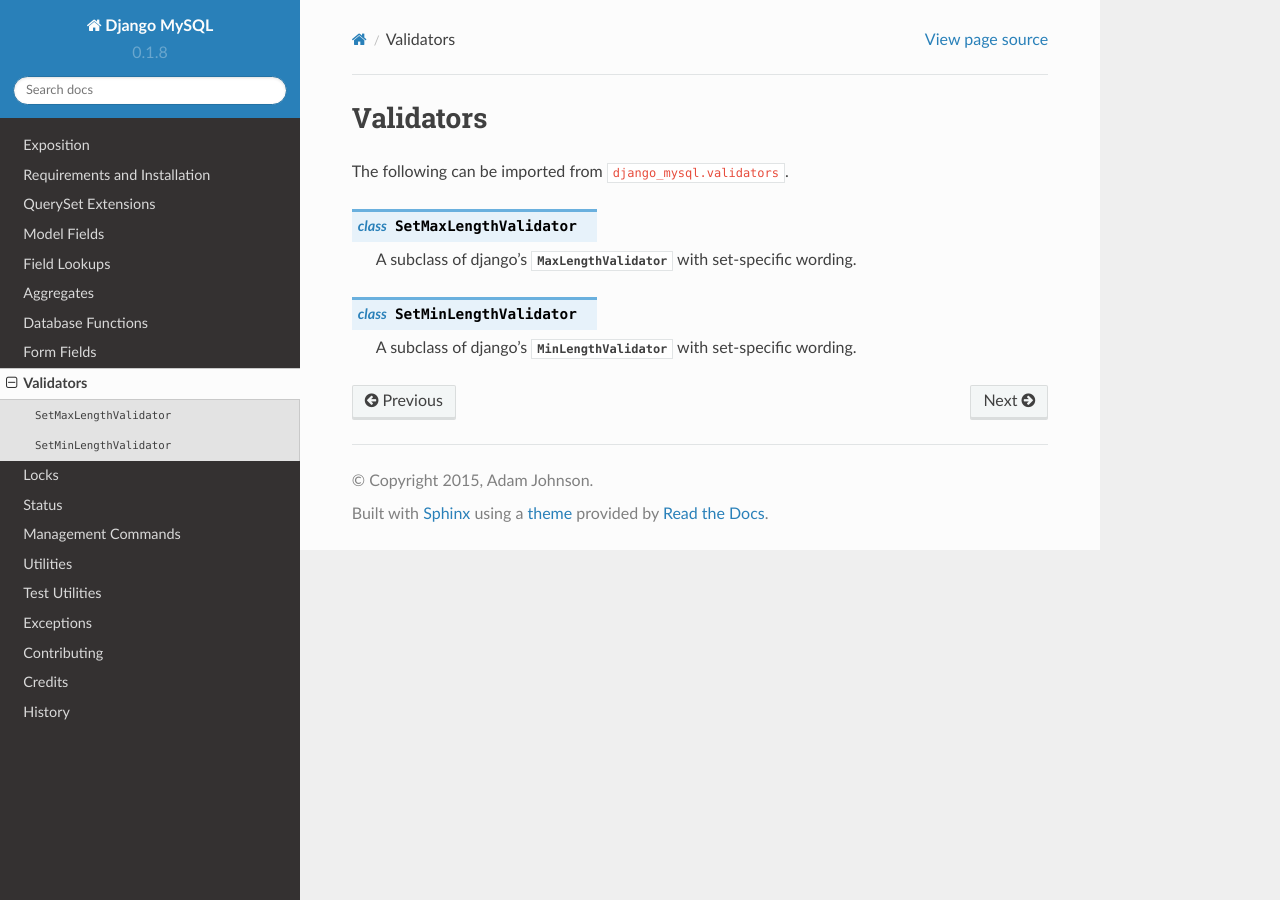
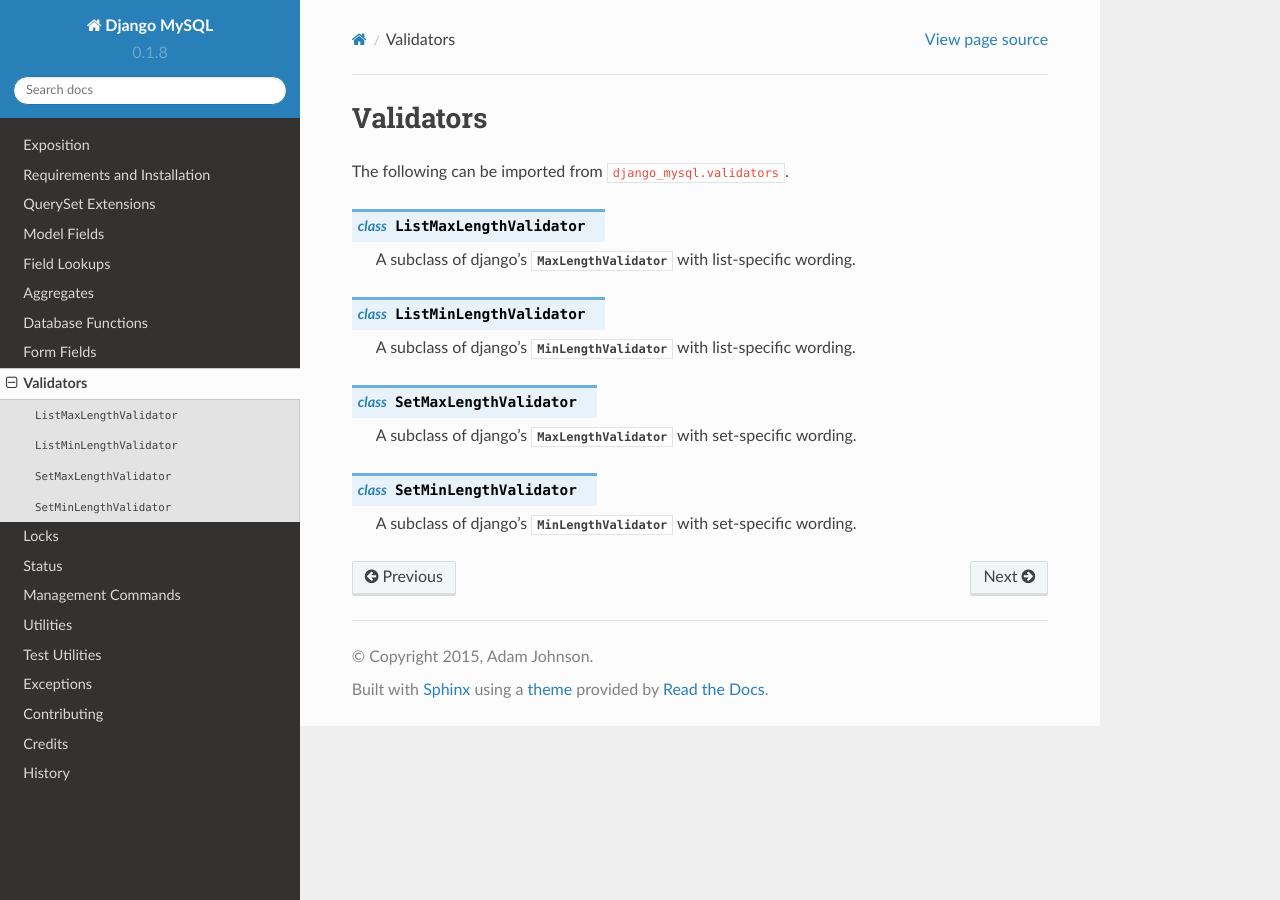
Before and after one commit to adamchainz/django-mysql, a Sphinx documentation site: the page built from docs/validators.rst, in a window 1280 px wide. Built offline with Sphinx 7.4.7 and the Read the Docs theme 2.0.0, drawn with Linux system fonts in a browser that asks for light colours.

Commit message:
Add documentation for missing list validators

```diff
--- a/docs/validators.rst
+++ b/docs/validators.rst
@@ -8,6 +8,16 @@ The following can be imported from ``django_mysql.validators``.
 
 .. currentmodule:: django_mysql.validators
 
+.. class:: ListMaxLengthValidator
+
+    A subclass of django's :class:`~django.core.validators.MaxLengthValidator`
+    with list-specific wording.
+
+.. class:: ListMinLengthValidator
+
+    A subclass of django's :class:`~django.core.validators.MinLengthValidator`
+    with list-specific wording.
+
 .. class:: SetMaxLengthValidator
 
     A subclass of django's :class:`~django.core.validators.MaxLengthValidator`
```
